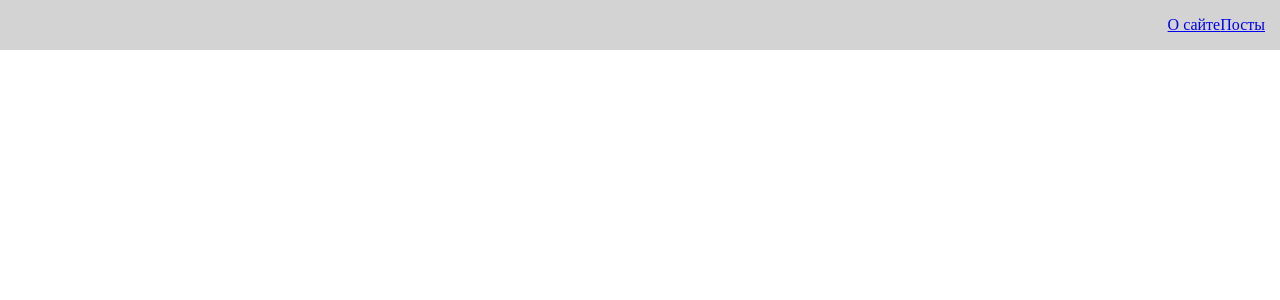
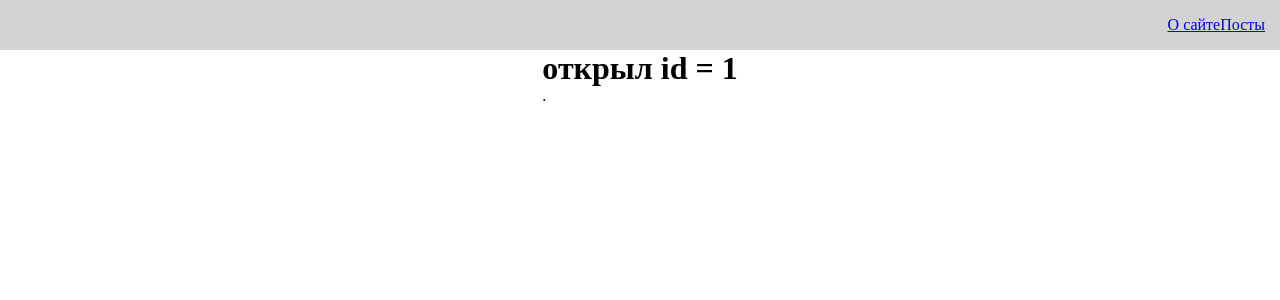
Before and after one commit to BamBook2k2k/react, a React (Create React App) app: page /posts/1 in a window 1280 px wide. Before the commit this address had no page. Shown: the top 300 px of the page. Built offline with nearby package versions, Linux system fonts and the light colour scheme; no server answers.

Commit message:
роутинг настроен кроме редиректа случайнос страницы. добавлена навигация и просмотр поста(данные поста 404)

```diff
--- a/src/API/PostService.jsx
+++ b/src/API/PostService.jsx
@@ -10,4 +10,10 @@
         })
         return response;
     }
+
+    static async getById (id) {
+        const response = await axios.get('https://jsonplaceholder.typicode.com/posts' + id)
+        return response;
+    }
+
 }
--- a/src/App.js
+++ b/src/App.js
@@ -1,19 +1,14 @@
 import React from "react";
-import { BrowserRouter, Routes, Route, Navigate } from "react-router-dom";
+import { BrowserRouter} from "react-router-dom";
+import AppRouter from "./components/AppRouter";
 import Navbar from "./components/UI/Navbar/Navbar";
-import About from "./pages/About";
-import Posts from "./pages/Posts";
 import './styles/App.css';
 
 function App() {
     return (
         <BrowserRouter>
         <Navbar/>
-        <Routes>
-            <Route path="/about" element={<About />} />
-            <Route path="/posts" element={<Posts />} />
-            <Route path="/posts" element={<Navigate replace to="/posts" />} />
-        </Routes>
+        <AppRouter/>
         </BrowserRouter>
     )
 }
--- /dev/null
+++ b/src/components/AppRouter.jsx
@@ -0,0 +1,20 @@
+import React from 'react'
+import { Navigate, Route, Routes } from 'react-router-dom'
+import About from '../pages/About'
+import Error from '../pages/Error'
+import PostIdPages from '../pages/PostIdPages'
+import Posts from '../pages/Posts'
+
+function AppRouter() {
+    return (
+    <Routes>
+        <Route path="/about" element={<About />} />
+        <Route exact path="/posts" element={<Posts />} />
+        <Route exact path="/posts/:id" element={<PostIdPages />} />
+        <Route path="/error" element={<Error />} />
+        <Route path="/posts" element={<Navigate replace to="/error" />} />
+    </Routes>
+    )
+}
+
+export default AppRouter
--- a/src/components/PostItem.jsx
+++ b/src/components/PostItem.jsx
@@ -1,7 +1,9 @@
 import React from "react";
+import { useNavigate } from "react-router-dom";
 import MyButton from "./UI/button/MyButton";
 
 const PostItem = (props) => {
+  const navigate = useNavigate ()
   return (
       <div className = "post">
         <div className = "post__content">
@@ -11,6 +13,9 @@
           </div>
         </div>
         <div className = "post__btns">
+          <MyButton onClick = {() => navigate(`/posts/${props.post.id}`)}>
+            Открыть
+          </MyButton>
           <MyButton onClick = {() => props.remove(props.post)}>
             Удалить
           </MyButton>
--- /dev/null
+++ b/src/pages/Error.jsx
@@ -0,0 +1,13 @@
+import React from 'react'
+
+function Error() {
+    return (
+    <div>
+        <h1 style={{color: 'red'}}>
+            Такой страницы не существует!
+        </h1>
+    </div>
+    )
+}
+
+export default Error
--- /dev/null
+++ b/src/pages/PostIdPages.jsx
@@ -0,0 +1,33 @@
+import React from 'react';
+import { useState } from 'react';
+import { useEffect } from 'react';
+import { useParams } from 'react-router-dom';
+import PostService from '../API/PostService';
+import Loader from '../components/UI/Loader/Loader';
+import { useFetching } from '../hooks/useFetching';
+
+function PostIdPages() {
+    const params = useParams()
+    const [post, setPost] = useState({});
+    const [fetchPostById, isLoading, error] = useFetching( async (id) => {
+        const response = await PostService.getById(id)
+        setPost(response.data);
+    })
+
+    useEffect(() => {
+        fetchPostById(params.id)
+    }, [])
+
+    return (
+    <div>
+        <h1>открыл id = {params.id}</h1>
+        {isLoading
+            ? <Loader/>
+            : <div>{post.id}. {post.title}</div>
+        }
+
+    </div>
+    );
+};
+
+export default PostIdPages;
--- a/src/styles/App.css
+++ b/src/styles/App.css
@@ -21,6 +21,10 @@
     margin-top: 15px;
     justify-content: space-between;
     align-items: center;
+}
+
+.post__btns {
+    display: flex;
 }
 
 .post-enter {
```
Lines whose indentation alone changed are shown as unchanged.
